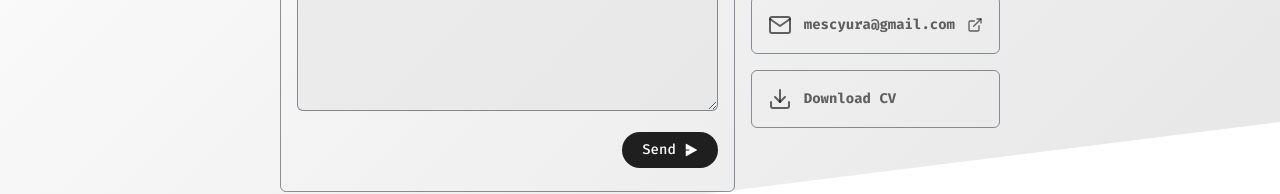
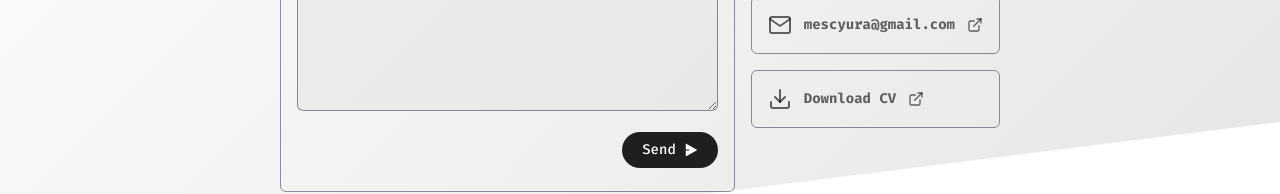
Before and after one commit to mescyura/mescyurasite, a React (Vite) app: page /contact in a window 1280 px wide. Shown: the part 438-632 px from the top of the page. Built offline with nearby package versions, Linux system fonts and the light colour scheme; no server answers.

Commit message:
redo cv button

```diff
--- a/src/pages/Contact.tsx
+++ b/src/pages/Contact.tsx
@@ -52,14 +52,11 @@ export const Contact = ({ translations, language }: Props) => {
 						link='mailto:mescyura@gmail.com'
 					/>
 
-					<a
-						href='/Holyda_Yurii_CV.pdf'
-						target='_blank'
-						className={contactLinkClasses.contact_link}
-					>
-						<FiDownload className={classes.link_icon} />
-						<h1>{translations[language].download_cv}</h1>
-					</a>
+					<ContactLink
+						name={translations[language].download_cv}
+						icon={<FiDownload className={classes.link_icon} />}
+						link='/Holyda_Yurii_CV.pdf'
+					/>
 				</div>
 			</div>
 		</section>
```
